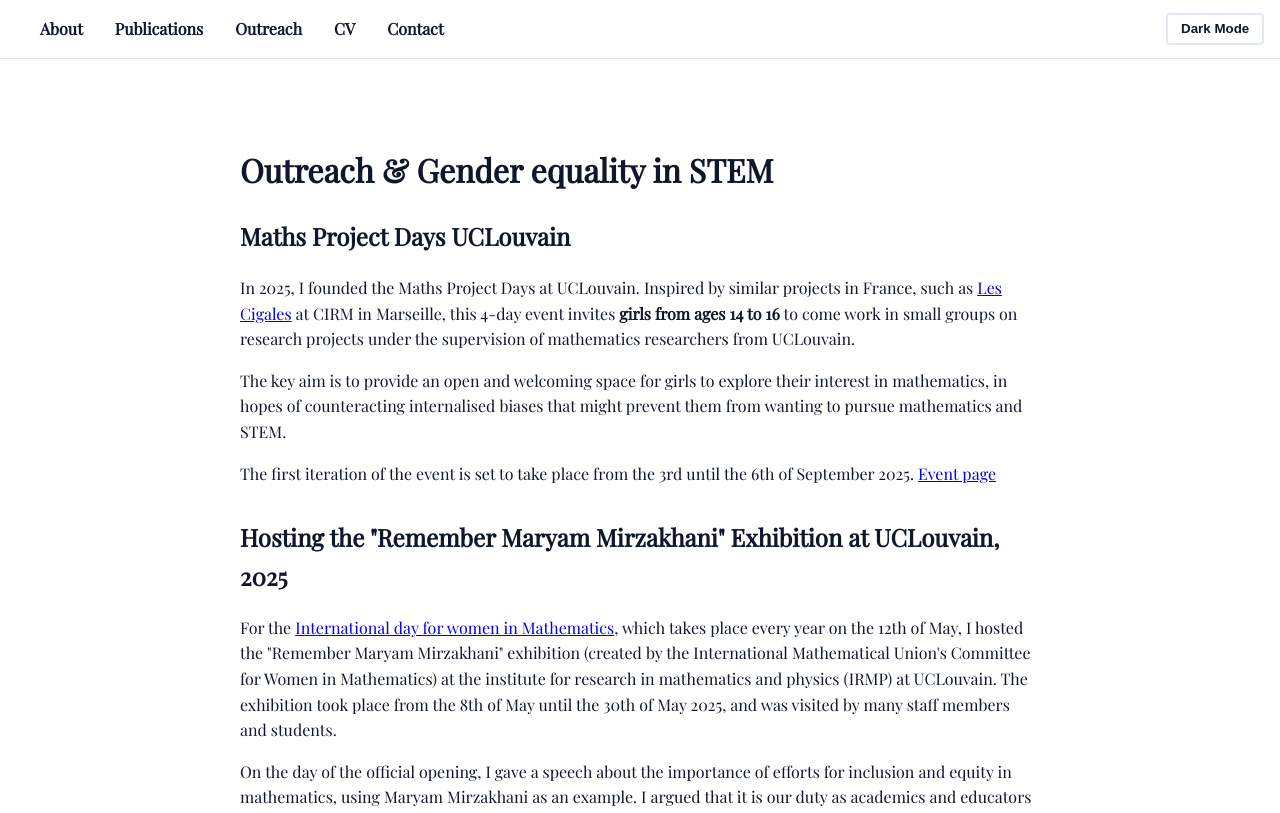
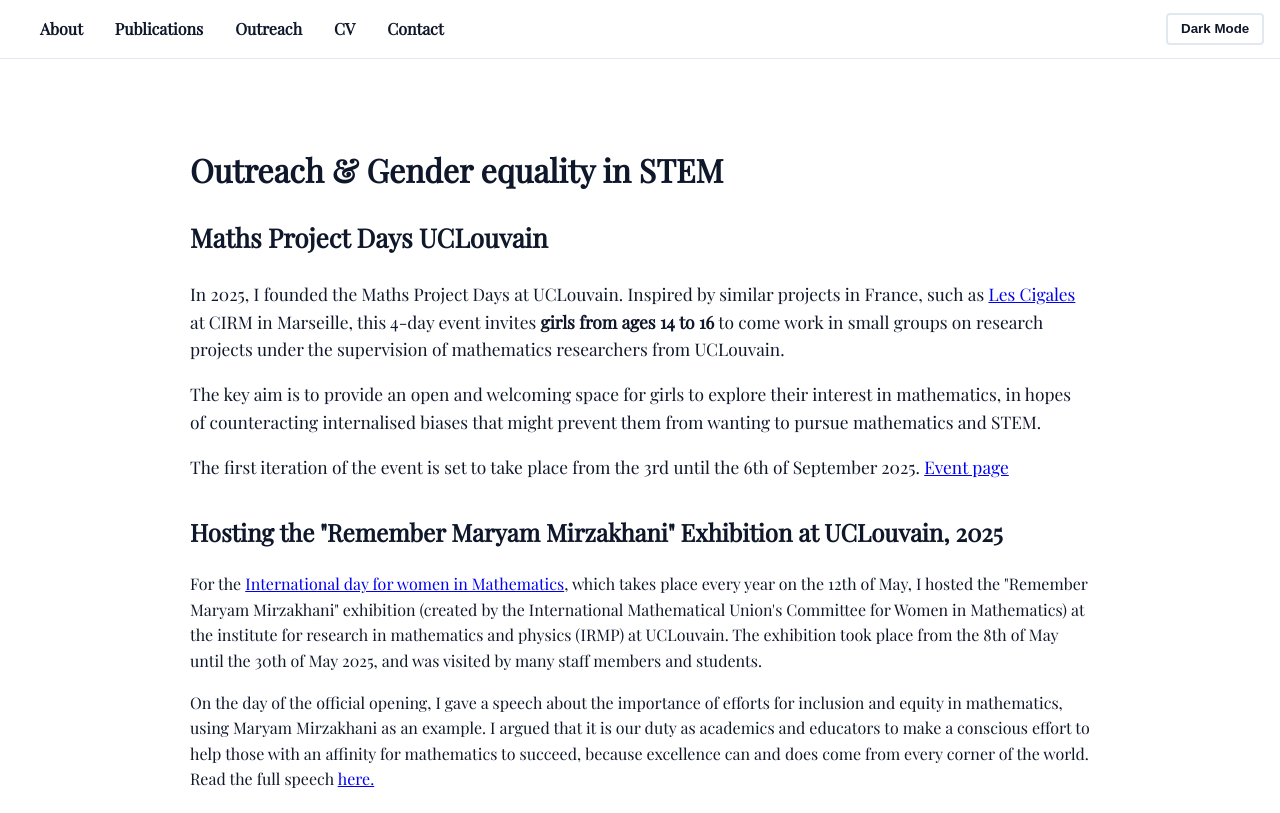
Before and after one commit to robynn-corveleyn/robynn-corveleyn.github.io, a Jekyll site: the page built from outreach/index.md, in a window 1280 px wide. Shown: the top 813 px of the page. Built offline with Jekyll 4.4.1, drawn with Linux system fonts in a browser that asks for light colours.

Commit message:
Update index.md

```diff
--- a/outreach/index.md
+++ b/outreach/index.md
@@ -3,10 +3,10 @@
 title: Outreach
 description: Find out about the outreach activities Robynn has been involved in.
 ---
-  <main style="max-width:800px; margin:auto; padding:2rem;">
+  <main style="max-width:900px; margin:auto; padding:2rem;">
     <h1>Outreach & Gender equality in STEM</h1>
 
-  <section style="margin-bottom:2rem;">
+  <section style="margin-bottom:2rem;font-size:13pt">
       <h2>Maths Project Days UCLouvain</h2>
       <p> In 2025, I founded the Maths Project Days at UCLouvain. Inspired by similar projects in France, such as <a href="https://www.fr-cirm-math.fr/lescigales.html" target="_blank" rel ="noopener">Les Cigales</a> at CIRM in Marseille, this 4-day event invites <b>girls from ages 14 to 16</b> to come work in small groups on research projects under the supervision of mathematics researchers from UCLouvain.
       </p>
```
